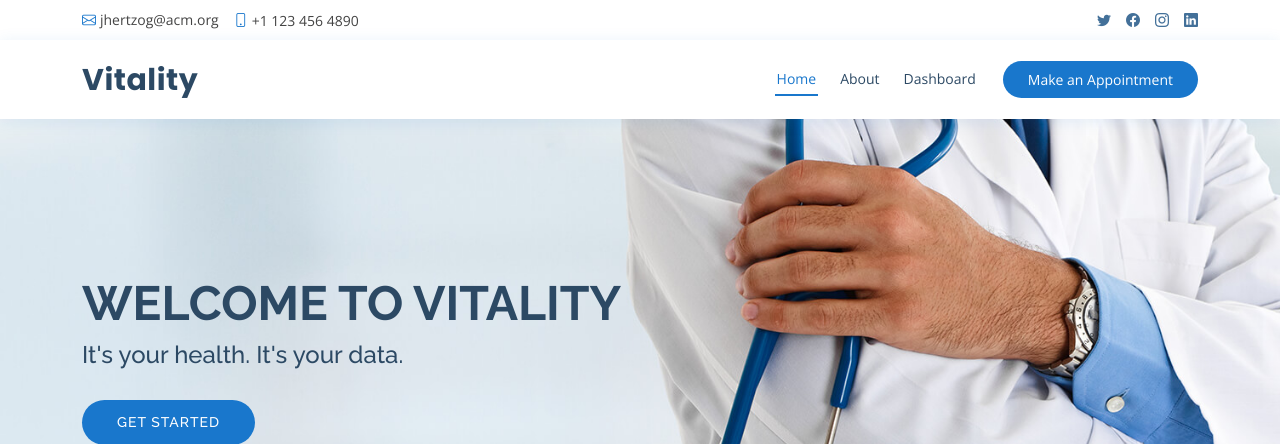
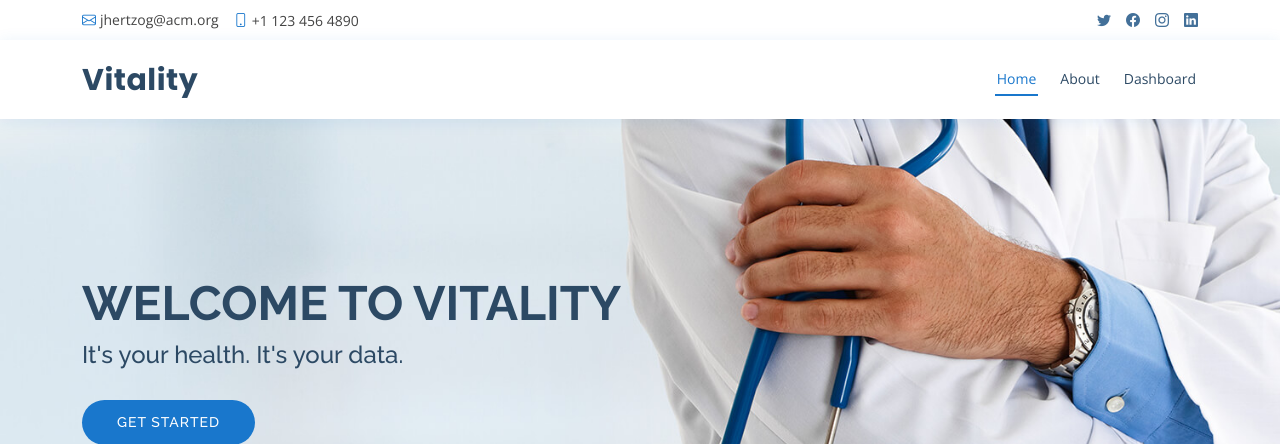
Before and after one commit to JasonHertzog/azaleaHackathon2023, a Flask app: page / in a window 1280 px wide. Shown: the top 444 px of the page. Run offline with Flask 3, Linux system fonts and the light colour scheme; data that the repository does not hold is empty; some libraries are stand-ins or nearby versions.

Commit message:
Minor change

```diff
--- a/templates/index.html
+++ b/templates/index.html
@@ -90,9 +90,6 @@
             </ul>
             <i class="bi bi-list mobile-nav-toggle"></i>
         </nav><!-- .navbar -->
-
-        <a href="#appointment" class="appointment-btn scrollto"><span class="d-none d-md-inline">Make an</span>
-            Appointment</a>
 
     </div>
 </header><!-- End Header -->
```
